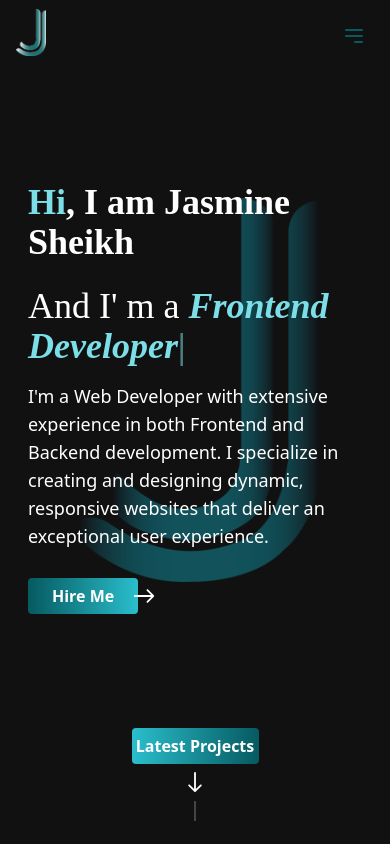
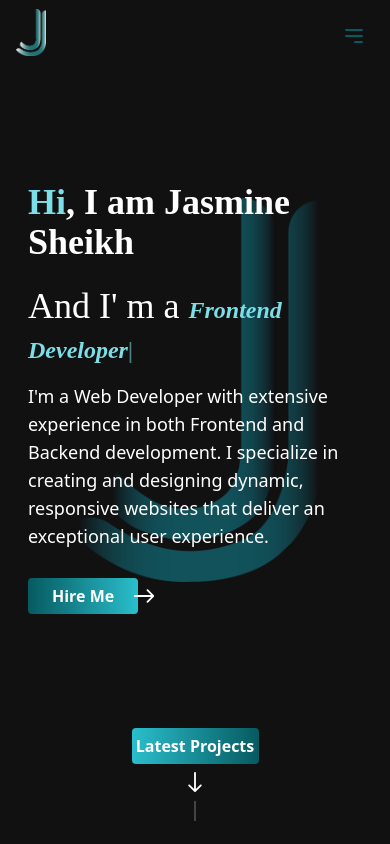
Before and after one commit to jasmineshamim/hackathon_2_Personal_Portfolio, a Next.js app: page / in a window 390 px wide. Shown: the top 844 px of the page. Built offline with nearby package versions, Linux system fonts and the light colour scheme.

Commit message:
Update Hero.tsx

```diff
--- a/src/app/_components/Hero.tsx
+++ b/src/app/_components/Hero.tsx
@@ -53,7 +53,7 @@ const HeroSection = () => {
           </h3>
           <p className="mt-2 font-medium font-[Spartan] text-4xl md:text-4xl text-1xl
             ">
-            And I' m a <span className="font-extrabold font-['Merriweather'] text-[#7cdee6] italic"><span ref={typedRef}></span></span>
+            And I' m a <span className="font-extrabold font-['Merriweather'] text-[#7cdee6] italic md:text-4xl text-2xl"><span ref={typedRef}></span></span>
           </p>
           <p className="text-start mt-4 max-w-md font-normal text-lg">
             I'm a Web Developer with extensive experience in both Frontend and Backend development. I specialize in creating and designing dynamic, responsive websites that deliver an exceptional user experience.
```
